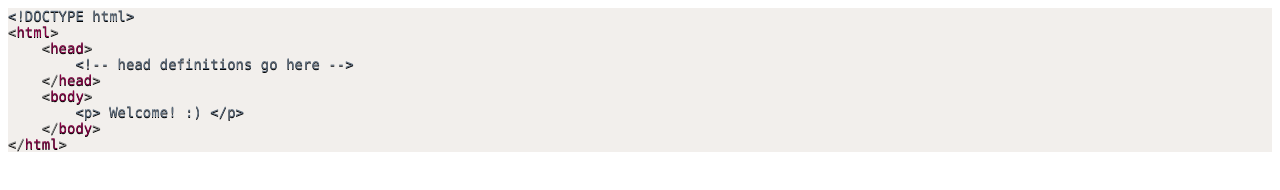
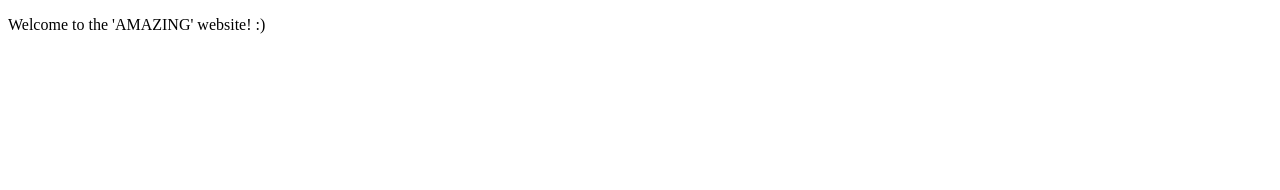
Before and after one commit to sharanya-t/sharanya-t.github.io, a plain HTML site: page index.html in a window 1280 px wide. Drawn offline with Linux system fonts and the light colour scheme.

Commit message:
Update index.html

```diff
--- a/index.html
+++ b/index.html
@@ -1,30 +1,8 @@
 <!DOCTYPE html PUBLIC "-//W3C//DTD HTML 4.01//EN" "http://www.w3.org/TR/html4/strict.dtd">
 <html>
 <head>
-  <meta http-equiv="Content-Type" content="text/html; charset=utf-8">
-  <meta http-equiv="Content-Style-Type" content="text/css">
-  <title></title>
-  <meta name="Generator" content="Cocoa HTML Writer">
-  <meta name="CocoaVersion" content="2022.6">
-  <style type="text/css">
-    p.p1 {margin: 0.0px 0.0px 0.0px 0.0px; font: 14.0px Monaco; color: #5d6c7d; -webkit-text-stroke: #5d6c7d; background-color: #f2efec}
-    p.p2 {margin: 0.0px 0.0px 0.0px 0.0px; font: 14.0px Monaco; color: #850043; -webkit-text-stroke: #850043; background-color: #f2efec}
-    p.p3 {margin: 0.0px 0.0px 0.0px 0.0px; font: 14.0px Monaco; color: #191c1f; -webkit-text-stroke: #000000; background-color: #f2efec}
-    span.s1 {font-kerning: none; text-shadow: 0.0px 1.0px 0.0px #000000}
-    span.s2 {font-kerning: none; color: #878787; -webkit-text-stroke: 0px #878787; text-shadow: 0.0px 1.0px 0.0px #000000}
-    span.s3 {font-kerning: none; color: #850043; -webkit-text-stroke: 0px #850043; text-shadow: 0.0px 1.0px 0.0px #000000}
-    span.s4 {font-kerning: none; color: #191c1f; -webkit-text-stroke: 0px #000000; text-shadow: 0.0px 1.0px 0.0px #000000}
-  </style>
 </head>
 <body>
-<p class="p1"><span class="s1">&lt;!DOCTYPE html&gt;</span></p>
-<p class="p2"><span class="s2">&lt;</span><span class="s1">html</span><span class="s2">&gt;</span></p>
-<p class="p3"><span class="s1"><span class="Apple-converted-space">    </span></span><span class="s2">&lt;</span><span class="s3">head</span><span class="s2">&gt;</span></p>
-<p class="p1"><span class="s4"><span class="Apple-converted-space">        </span></span><span class="s1">&lt;!-- head definitions go here --&gt;</span></p>
-<p class="p3"><span class="s1"><span class="Apple-converted-space">    </span></span><span class="s2">&lt;/</span><span class="s3">head</span><span class="s2">&gt;</span></p>
-<p class="p3"><span class="s1"><span class="Apple-converted-space">    </span></span><span class="s2">&lt;</span><span class="s3">body</span><span class="s2">&gt;</span></p>
-<p class="p1"><span class="s4"><span class="Apple-converted-space">        </span></span><span class="s1">&lt;p&gt; Welcome! :) &lt;/p&gt;</span></p>
-<p class="p3"><span class="s1"><span class="Apple-converted-space">    </span></span><span class="s2">&lt;/</span><span class="s3">body</span><span class="s2">&gt;</span></p>
-<p class="p2"><span class="s2">&lt;/</span><span class="s1">html</span><span class="s2">&gt;</span></p>
+  <p>Welcome to the 'AMAZING' website! :)</p>
 </body>
 </html>
```
